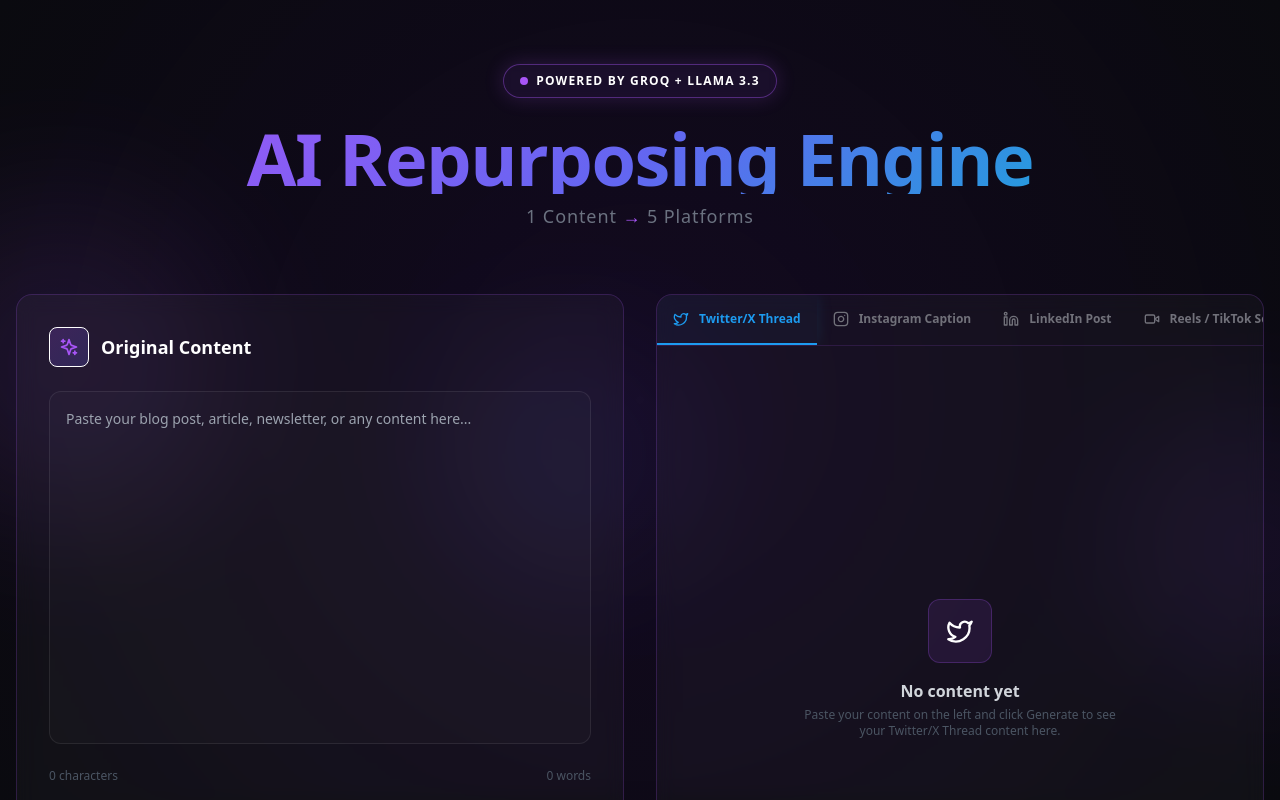
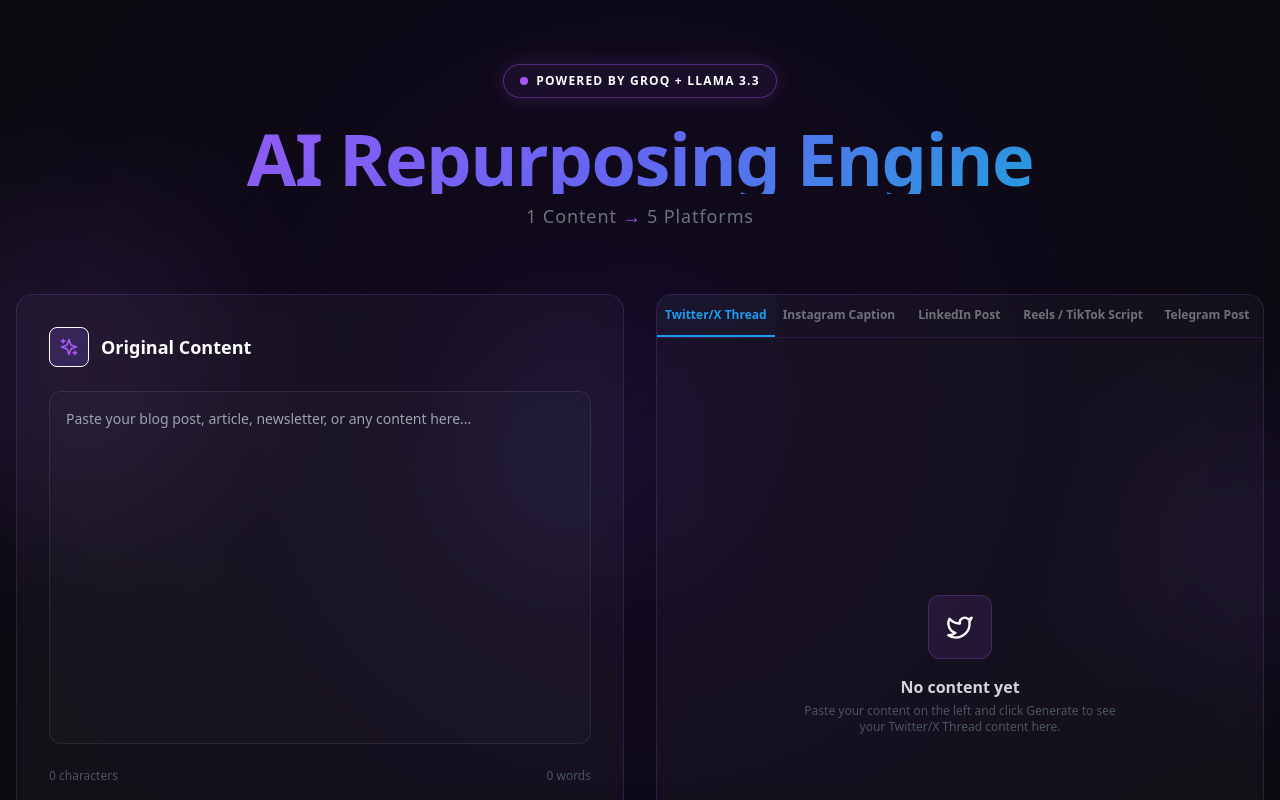
Before and after one commit to Tama260/AI-Repurposing-Engine, a React (Vite) app: page / in a window 1280 px wide. Shown: the top 800 px of the page. Built offline with nearby package versions, Linux system fonts and the light colour scheme.

Commit message:
Fix compact tab bar layout

```diff
--- a/src/App.tsx
+++ b/src/App.tsx
@@ -331,14 +331,10 @@ export default function App() {
                 backdropFilter: 'blur(10px)',
               }}
             >
-              {/* Tabs */}
+              {/* Tabs - Compact text-only design */}
               <div
-                className="flex overflow-x-auto scrollbar-hide overflow-x-auto"
-                style={{
-                  borderBottom: '1px solid rgba(168,85,247,0.15)',
-                  scrollBehavior: 'smooth',
-                  WebkitOverflowScrolling: 'touch',
-                }}
+                className="flex justify-between items-center"
+                style={{ borderBottom: '1px solid rgba(168,85,247,0.15)' }}
               >
                 {PLATFORMS.map((p) => {
                   const isActive = activeTab === p.key;
@@ -346,17 +342,14 @@ export default function App() {
                     <button
                       key={p.key}
                       onClick={() => setActiveTab(p.key)}
-                      className="flex-shrink-0 flex items-center gap-2.5 px-4 py-4 text-xs font-bold transition-all duration-300 whitespace-nowrap relative border-b-2"
+                      className="flex-1 py-3 px-2 text-[11px] sm:text-xs font-semibold transition-all duration-300 whitespace-nowrap relative border-b-2"
                       style={{
                         color: isActive ? p.color : '#71717a',
                         borderBottomColor: isActive ? p.color : 'transparent',
                         background: isActive ? `${p.color}08` : 'transparent',
-                        boxShadow: isActive ? `0 0 15px ${p.color}20` : 'none',
                       }}
                     >
-                      <PlatformIcon name={p.icon} size={16} />
-                      <span className="hidden sm:inline">{p.label}</span>
-                      <span className="sm:hidden">{p.key.charAt(0).toUpperCase() + p.key.slice(1)}</span>
+                      {p.label}
                     </button>
                   );
                 })}
```
